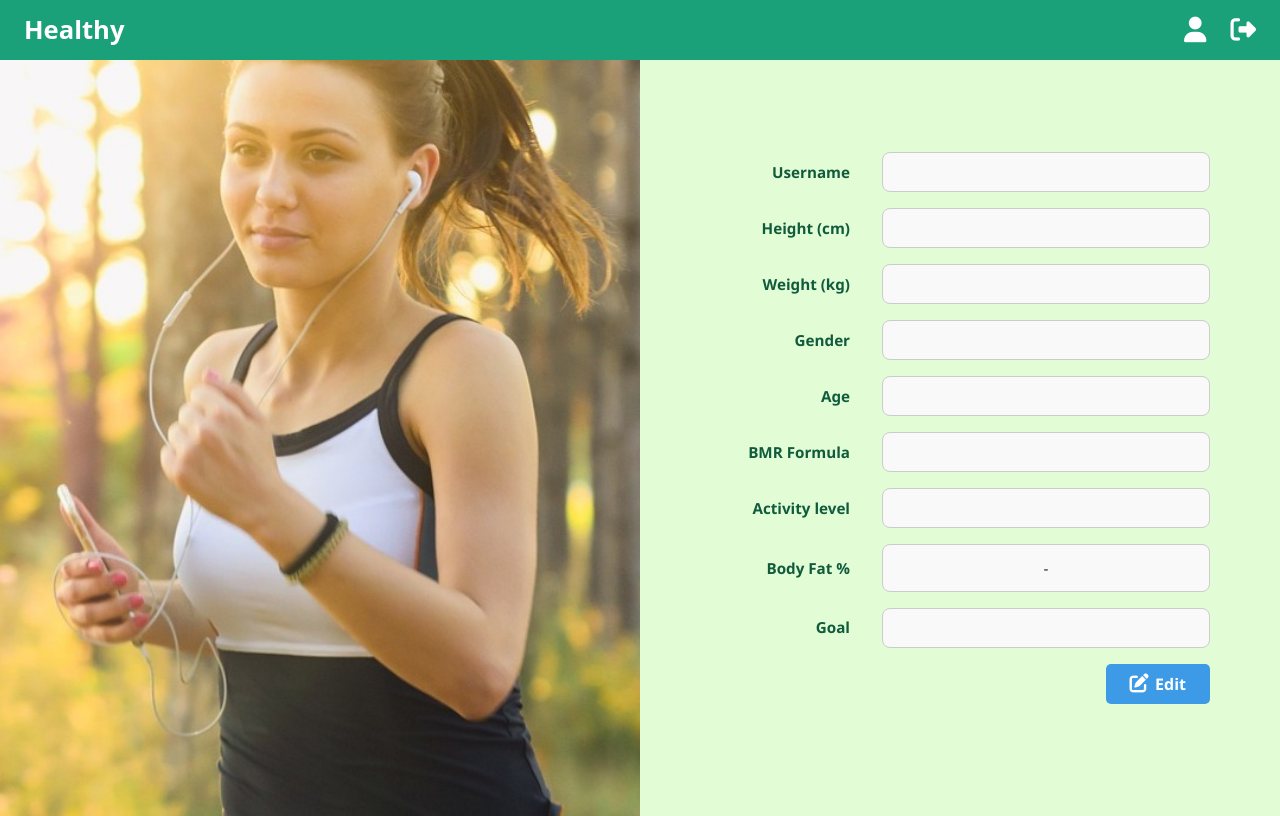
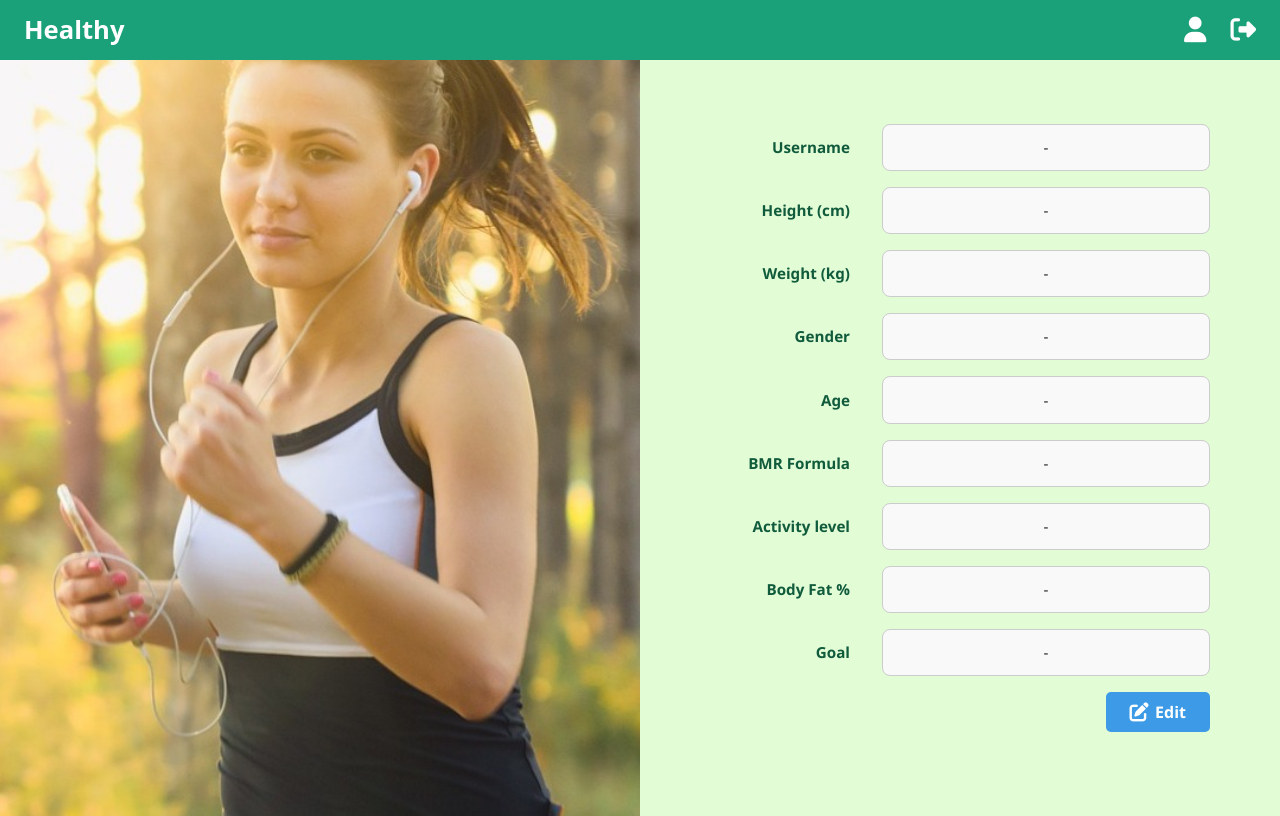
Before and after one commit to PatiharnKam/Project_web, a Vue app in the folder frontend/proj-web/: page /profile/1 in a window 1280 px wide. Built offline with nearby package versions, Linux system fonts and the light colour scheme; no server answers.

Commit message:
Update Profile.vue

```diff
--- a/frontend/proj-web/src/views/Profile.vue
+++ b/frontend/proj-web/src/views/Profile.vue
@@ -8,37 +8,37 @@
       <div class="form">
         <div class="form-group">
           <label>Username</label>
-          <p>{{ form.username }}</p>
+          <p>{{ form.username || '-' }}</p>
         </div>
 
         <div class="form-group">
           <label>Height (cm)</label>
-          <p>{{ form.height }}</p>
+          <p>{{ form.height || '-' }}</p>
         </div>
 
         <div class="form-group">
           <label>Weight (kg)</label>
-          <p>{{ form.weight }}</p>
+          <p>{{ form.weight || '-' }}</p>
         </div>
 
         <div class="form-group">
           <label>Gender</label>
-          <p>{{ form.gender }}</p>
+          <p>{{ form.gender || '-' }}</p>
         </div>
 
         <div class="form-group">
           <label>Age</label>
-          <p>{{ form.age }}</p>
+          <p>{{ form.age || '-' }}</p>
         </div>
 
         <div class="form-group">
           <label>BMR Formula</label>
-          <p>{{ form.formula }}</p>
+          <p>{{ form.formula || '-' }}</p>
         </div>
 
         <div class="form-group">
           <label>Activity level</label>
-          <p>{{ form.activity }}</p>
+          <p>{{ form.activity || '-' }}</p>
         </div>
 
         <div class="form-group">
@@ -48,7 +48,7 @@
 
         <div class="form-group">
           <label>Goal</label>
-          <p>{{ form.goal }}</p>
+          <p>{{ form.goal || '-' }}</p>
         </div>
 
         <div class="form-button">
```
